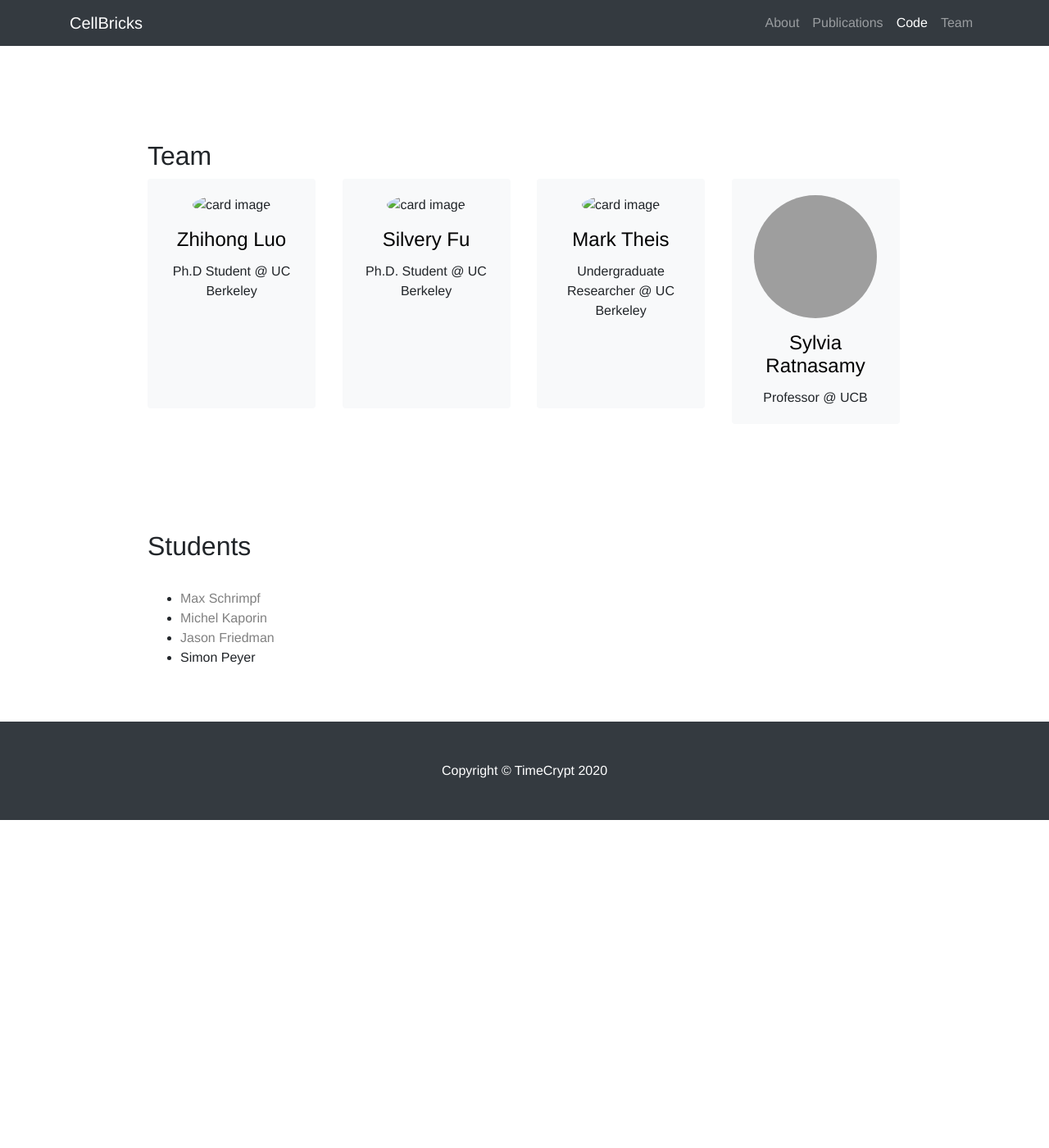
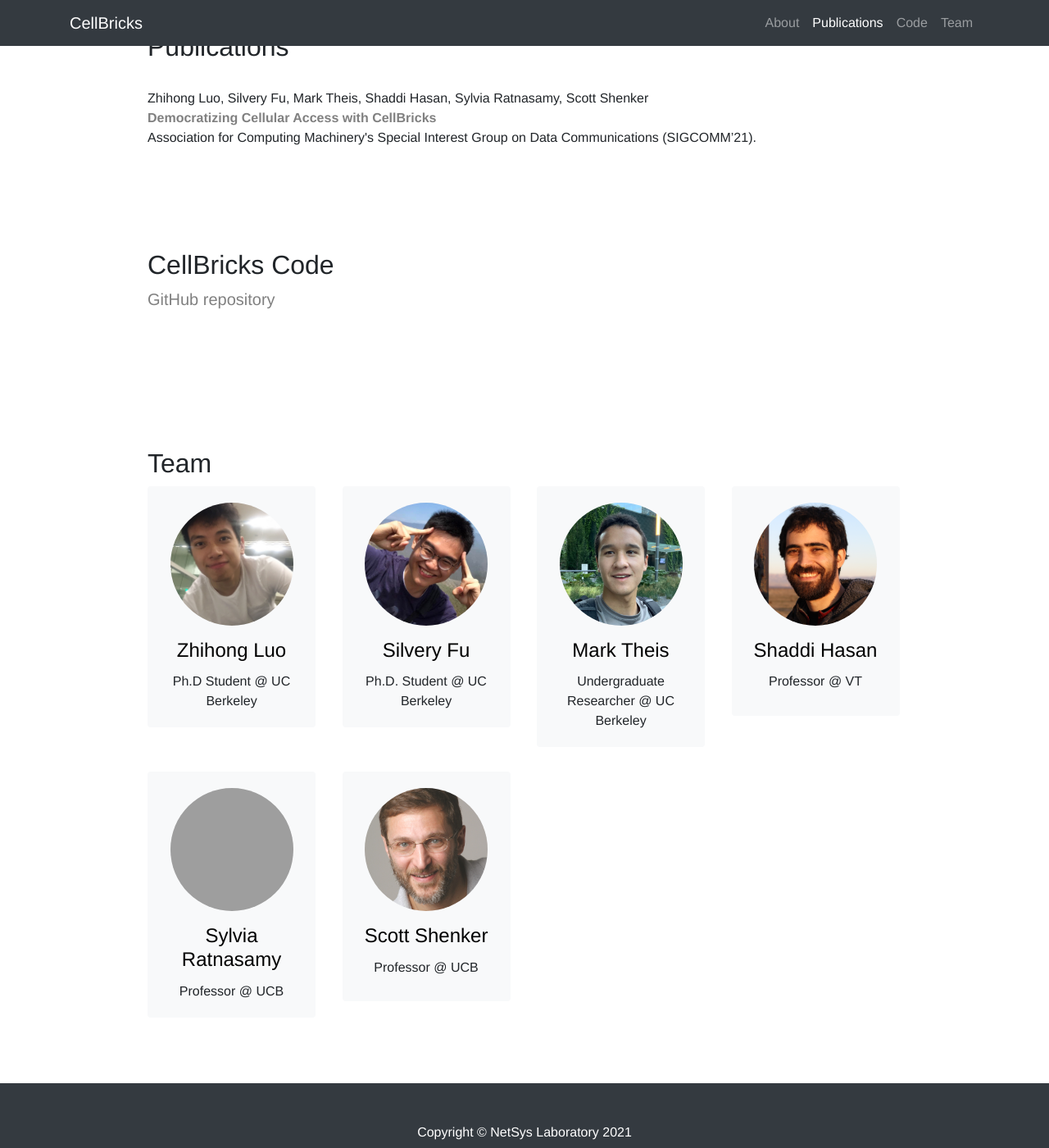
Before and after one commit to cellbricks/cellbricks.github.io, a Jekyll site: the page index.html, which Jekyll copies as it is, in a window 1280 px wide and 1400 px high, scrolled down 1234 px. Shown: the whole window at 82% size. Built offline with Jekyll 4.4.1, drawn with Linux system fonts in a browser that asks for light colours; nearby versions of some CDN libraries; library files that are not in the unit come from our copies; before the commit the page ends 2234 px from its top, so only the background shows below that; grey boxes are pictures that could not be loaded.

Commit message:
finish new homepage template

```diff
--- a/index.html
+++ b/index.html
@@ -54,6 +54,9 @@
                   <p class="lead">It is a dull time for the cellular ecosystem. A small number of major carriers have monopolized the market. They hold over 98% of subscribers and produce hundreds of pages of specifications that have raised the barrier to entry for new entrants.
                   Unsatisfied with the monopolistic nature of this market, a group of researchers decide to tackle the problem of enabling a cellular ecosystem wherein competition thrives.</p>
                   <p class="lead">The CellBricks project re-examines the cellular provider landscape. Currently, small players and new entrants are challenged by the vast infrastructure costs needed to expand service. The CellBricks protocol aims to significantly reduce the barrier of entry by decoupling physical infrastructure from user management and billing.</p>
+                  <div class="text-center">
+                     <p><img class="img-fluid" width="60%" src="images/cellbrick-arch.png"></p>
+                  </div>
                </div>
             </div>
          </div>
@@ -90,14 +93,14 @@
                <div class="col-lg-10 mx-auto">
                   <h2 class="section-title-tc">Team</h2>
                   <div class="row">
-                     <!-- Lukas -->
+                     <!-- Zhihong -->
                      <div class="col-xs-12 col-sm-6 col-md-6 col-lg-3">
                         <div class="image-flip" ontouchstart="this.classList.toggle('hover');">
                            <div class="mainflip">
                               <div class="frontside">
                                  <div class="card">
                                     <div class="card-body text-center">
-                                       <p><img class=" img-fluid" src="" alt="card image"></p>
+                                       <p><img class=" img-fluid" src="images/zhihong_avatar.jpg" alt="card image"></p>
                                        <h4 class="card-title">Zhihong Luo</h4>
                                        <p class="card-text">Ph.D Student @ UC Berkeley</p>
                                     </div>
@@ -106,22 +109,12 @@
                               <div class="backside">
                                  <div class="card">
                                     <div class="card-body text-center mt-3">
-                                       <h4 class="card-title"><a href="">Zhihong Luo</a></h4>
-                                       <p class="card-text">Zhihong Luo is a Ph.D. candidate and research assistant at the NetSys Laboratory at UC Berkeley.</p>
+                                       <h4 class="card-title">Zhihong Luo</h4>
+                                       <p class="card-text">Zhihong Luo is a Ph.D. student and research assistant at the NetSys Laboratory at UC Berkeley, USA.</p>
                                        <ul class="list-inline">
                                           <li class="list-inline-item">
-                                             <a class="social-icon text-xs-center" target="_blank" href="https://github.com/lubux/">
+                                             <a class="social-icon text-xs-center" target="_blank" href="https://github.com/zhluo94/">
                                              <i class="fa fa-github"></i>
-                                             </a>
-                                          </li>
-                                          <li class="list-inline-item">
-                                             <a class="social-icon text-xs-center" target="_blank" href="https://ch.linkedin.com/in/lukas-burkhalter-015ab3133">
-                                             <i class="fa fa-linkedin"></i>
-                                             </a>
-                                          </li>
-                                          <li class="list-inline-item">
-                                             <a class="social-icon text-xs-center" target="_blank" href="https://twitter.com/lubux86">
-                                             <i class="fa fa-twitter"></i>
                                              </a>
                                           </li>
                                        </ul>
@@ -131,14 +124,14 @@
                            </div>
                         </div>
                      </div>
-                     <!-- Hossein -->
+                     <!-- Silvery -->
                      <div class="col-xs-12 col-sm-6 col-md-6 col-lg-3">
                         <div class="image-flip" ontouchstart="this.classList.toggle('hover');">
                            <div class="mainflip">
                               <div class="frontside">
                                  <div class="card">
                                     <div class="card-body text-center">
-                                       <p><img class=" img-fluid" src="" alt="card image"></p>
+                                       <p><img class=" img-fluid" src="images/silvery_avatar.jpg" alt="card image"></p>
                                        <h4 class="card-title">Silvery Fu</h4>
                                        <p class="card-text">Ph.D. Student @ UC Berkeley</p>
                                     </div>
@@ -147,22 +140,12 @@
                               <div class="backside">
                                  <div class="card">
                                     <div class="card-body text-center mt-3">
-                                       <h4 class="card-title"><a href="https://people.inf.ethz.ch/mshafagh/">Silvery Fu</a></h4>
-                                       <p class="card-text">Hossein Shafagh is a researcher at the Distributed Systems Group at ETH Zurich.</p>
+                                       <h4 class="card-title">Silvery Fu</h4>
+                                       <p class="card-text">Silvery Fu is a Ph.D. candidate and research assistant at the NetSys Laboratory at UC Berkeley, USA.</p>
                                        <ul class="list-inline">
                                           <li class="list-inline-item">
-                                             <a class="social-icon text-xs-center" target="_blank" href="https://github.com/hosseinsh/">
+                                             <a class="social-icon text-xs-center" target="_blank" href="https://github.com/silveryfu/">
                                              <i class="fa fa-github"></i>
-                                             </a>
-                                          </li>
-                                          <li class="list-inline-item">
-                                             <a class="social-icon text-xs-center" target="_blank" href="https://www.linkedin.com/in/hshafagh">
-                                             <i class="fa fa-linkedin"></i>
-                                             </a>
-                                          </li>
-                                          <li class="list-inline-item">
-                                             <a class="social-icon text-xs-center" target="_blank" href="https://twitter.com/hossein_shafagh">
-                                             <i class="fa fa-twitter"></i>
                                              </a>
                                           </li>
                                        </ul>
@@ -172,14 +155,14 @@
                            </div>
                         </div>
                      </div>
-                     <!-- Anwar -->
+                     <!-- Mark -->
                      <div class="col-xs-12 col-sm-6 col-md-6 col-lg-3">
                         <div class="image-flip" ontouchstart="this.classList.toggle('hover');">
                            <div class="mainflip">
                               <div class="frontside">
                                  <div class="card">
                                     <div class="card-body text-center">
-                                       <p><img class=" img-fluid" src="" alt="card image"></p>
+                                       <p><img class=" img-fluid" src="images/mark_avatar.png" alt="card image"></p>
                                        <h4 class="card-title">Mark Theis</h4>
                                        <p class="card-text">Undergraduate Researcher @ UC Berkeley</p>
                                     </div>
@@ -188,25 +171,39 @@
                               <div class="backside">
                                  <div class="card">
                                     <div class="card-body text-center mt-3">
-                                       <h4 class="card-title"><a href="https://people.eecs.berkeley.edu/~hithnawi/">Anwar Hithnawi</a></h4>
-                                       <p class="card-text">Anwar Hithnawi is a researcher at the NetSys Lab at UC Berkeley, USA.</p>
+                                       <h4 class="card-title"><a href="https://mark.theis.site">Mark Theis</a></h4>
+                                       <p class="card-text">Mark Theis is a researcher at the NetSys Lab at UC Berkeley, USA.</p>
                                        <ul class="list-inline">
                                           <li class="list-inline-item">
-                                             <a class="social-icon text-xs-center" target="_blank" href="https://github.com/Anwarhit/">
+                                             <a class="social-icon text-xs-center" target="_blank" href="https://github.com/metheis/">
                                              <i class="fa fa-github"></i>
                                              </a>
                                           </li>
-                                          <li class="list-inline-item">
-                                             <a class="social-icon text-xs-center" target="_blank" href="https://www.linkedin.com/in/anwarhit/">
-                                             <i class="fa fa-linkedin"></i>
-                                             </a>
-                                          </li>
-                                          <li class="list-inline-item">
-                                             <a class="social-icon text-xs-center" target="_blank" href="https://twitter.com/anwarhit/">
-                                             <i class="fa fa-twitter"></i>
-                                             </a>
-                                          </li>
                                        </ul>
+                                    </div>
+                                 </div>
+                              </div>
+                           </div>
+                        </div>
+                     </div>
+                     <!-- Shaddi -->
+                     <div class="col-xs-12 col-sm-6 col-md-6 col-lg-3">
+                        <div class="image-flip" ontouchstart="this.classList.toggle('hover');">
+                           <div class="mainflip">
+                              <div class="frontside">
+                                 <div class="card">
+                                    <div class="card-body text-center">
+                                       <p><img class=" img-fluid" src="images/shaddi_avatar.png" alt="card image"></p>
+                                       <h4 class="card-title">Shaddi Hasan</h4>
+                                       <p class="card-text"> Professor @ VT</p>
+                                    </div>
+                                 </div>
+                              </div>
+                              <div class="backside">
+                                 <div class="card">
+                                    <div class="card-body text-center mt-3">
+                                       <h4 class="card-title"><a href="https://www.shaddih.com/">Shaddi Hasan</a></h4>
+                                       <p class="card-text">Shaddi Hasan is an incoming Associate Professor at Virginia Tech, USA.</p>
                                     </div>
                                  </div>
                               </div>
@@ -230,7 +227,31 @@
                                  <div class="card">
                                     <div class="card-body text-center mt-3">
                                        <h4 class="card-title"><a href="https://people.eecs.berkeley.edu/~sylvia/">Sylvia Ratnasamy</a></h4>
-                                       <p class="card-text">Sylvia Ratnasamy is an Associate Professor at the NetSys Lab at UC Berkeley, USA.</p>
+                                       <p class="card-text">Sylvia Ratnasamy is a Professor at the NetSys Lab at UC Berkeley, USA.</p>
+                                    </div>
+                                 </div>
+                              </div>
+                           </div>
+                        </div>
+                     </div>
+                     <!-- Scott -->
+                     <div class="col-xs-12 col-sm-6 col-md-6 col-lg-3">
+                        <div class="image-flip" ontouchstart="this.classList.toggle('hover');">
+                           <div class="mainflip">
+                              <div class="frontside">
+                                 <div class="card">
+                                    <div class="card-body text-center">
+                                       <p><img class=" img-fluid" src="images/shenker_avatar.jpg" alt="card image"></p>
+                                       <h4 class="card-title">Scott Shenker</h4>
+                                       <p class="card-text"> Professor @ UCB </p>
+                                    </div>
+                                 </div>
+                              </div>
+                              <div class="backside">
+                                 <div class="card">
+                                    <div class="card-body text-center mt-3">
+                                       <h4 class="card-title"><a href="https://www.icsi.berkeley.edu/icsi/about/board/shenker">Scott Shenker</a></h4>
+                                       <p class="card-text">Scott Shenker is a Professor at the NetSys Lab at UC Berkeley, USA.</p>
                                     </div>
                                  </div>
                               </div>
@@ -242,26 +263,10 @@
             </div>
          </div>
       </section>
-      <section id="students" class="">
-         <div class="container">
-            <div class="row">
-               <div class="col-lg-10 mx-auto">
-                  <h2 class="section-title-tc">Students</h2>
-                  <br>
-                  <ul>
-                     <li> <a href="https://github.com/mxmo0rhuhn">Max Schrimpf</a></li>
-                     <li> <a href="http://www.kaporin.com">Michel Kaporin</a></li>
-                     <li> <a href="https://www.linkedin.com/in/jason-friedman-72b83a151">Jason Friedman</a></li>
-                     <li> Simon Peyer </li>
-                  </ul>
-               </div>
-            </div>
-         </div>
-      </section>
       <!-- Footer -->
       <footer class="py-5 bg-dark">
          <div class="container">
-            <p class="m-0 text-center text-white">Copyright &copy; TimeCrypt 2020</p>
+            <p class="m-0 text-center text-white">Copyright &copy; NetSys Laboratory 2021</p>
          </div>
          <!-- /.container -->
       </footer>
```
Also changed, not shown: images/anwar_avatar.png (deleted), images/cellbrick-arch.png (added), images/design.gif (deleted), images/hossein_avatar.png (deleted), images/intro.png (deleted), images/lukas_avatar.jpg (deleted), images/mark_avatar.png (added), images/motivation.png (deleted), images/perfomance-query.gif (deleted), images/performance-tp.gif (deleted), images/shaddi_avatar.png (added), images/shenker_avatar.jpg (added), images/silvery_avatar.jpg (added), images/writestreams.gif (deleted), 1 more files.
